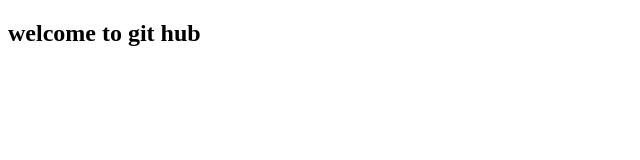
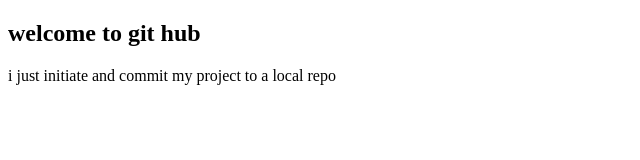
Before and after one commit to Alexcee1/FirstProject, a plain HTML site: page index.html in a window 1280 px wide. Shown: the whole page, without its empty margins (0-640 px from the left). Drawn offline with Linux system fonts and the light colour scheme.

Commit message:
secondCommit

```diff
--- a/index.html
+++ b/index.html
@@ -10,5 +10,6 @@
 </head>
 <body>
     <h2>welcome to git hub</h2>
+    <p>i just initiate and commit my project to a local repo</p>
 </body>
 </html>
```
